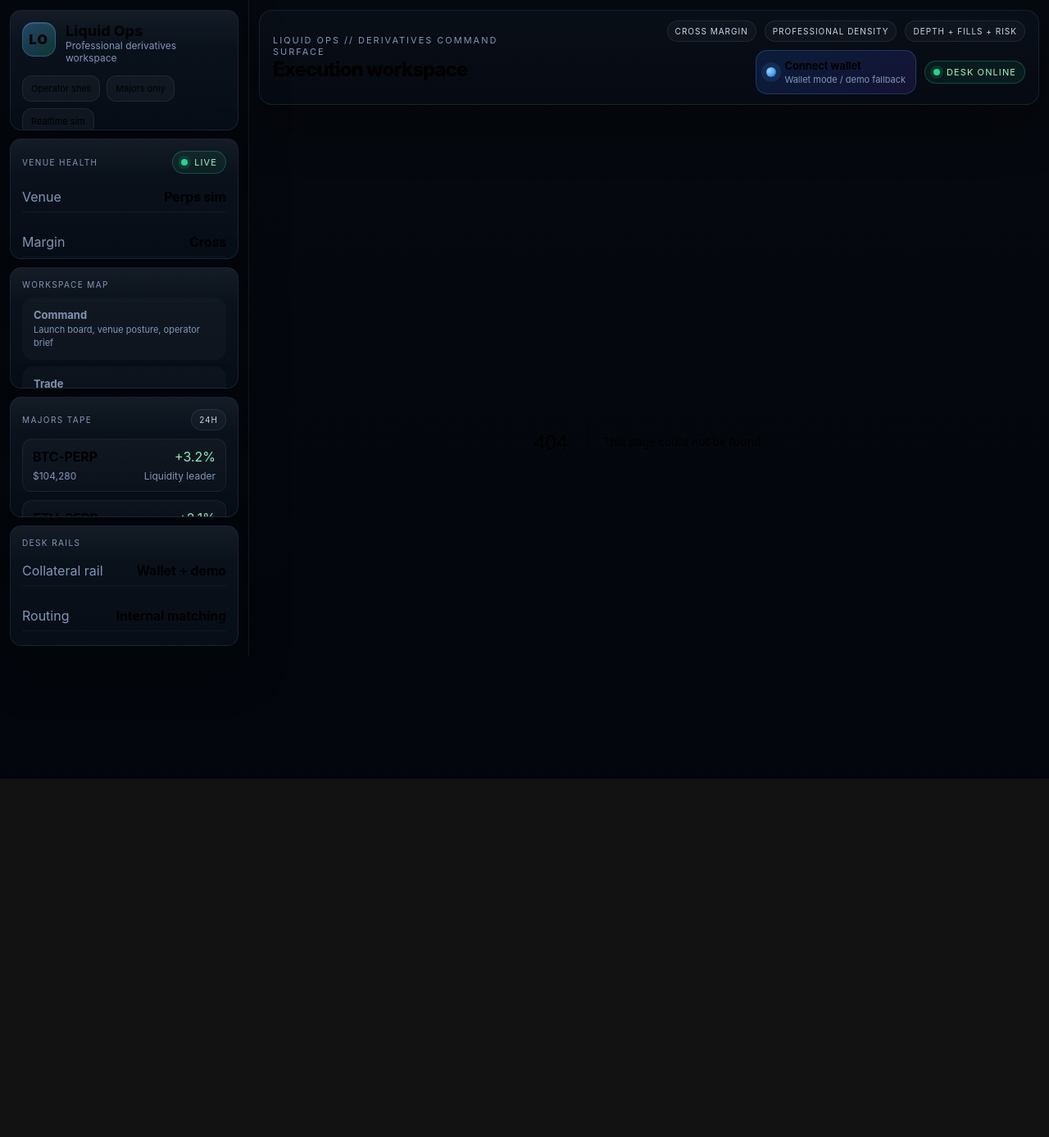
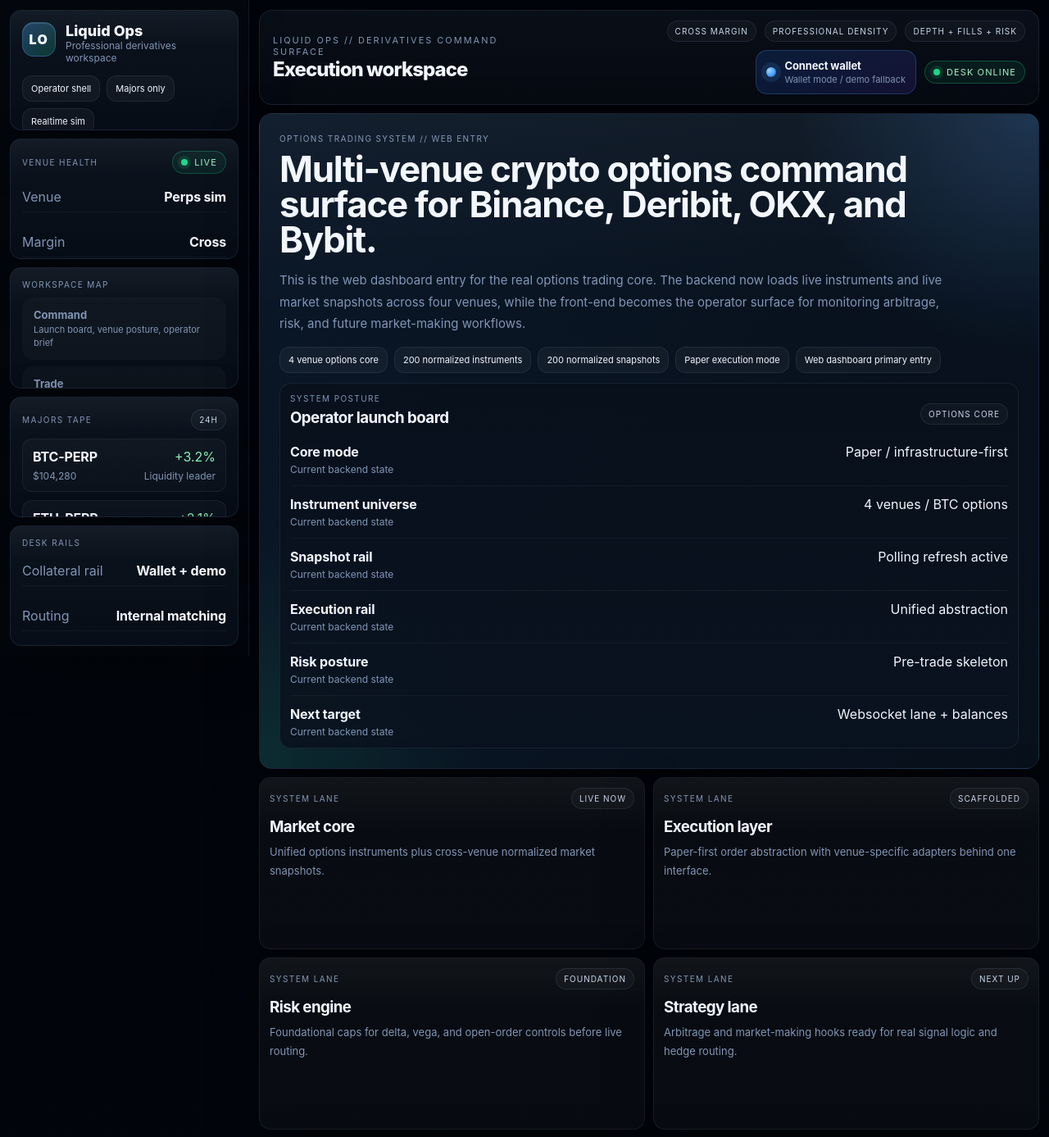
Before and after one commit to open202603/openclaw, a Next.js app in the folder liquid-ops/apps/web/: page /options in a window 1280 px wide. Before the commit this address had no page. Shown: the top 1387 px of the page at 82% size. Before the commit the page ends 950 px from the top, so only its background shows below. Built offline with nearby package versions, Linux system fonts and the light colour scheme.

Commit message:
feat(liquid-ops): add options dashboard entry

```diff
--- /dev/null
+++ b/liquid-ops/apps/web/app/options/page.tsx
@@ -0,0 +1,162 @@
+const venueRows = [
+  {
+    venue: 'Deribit',
+    status: 'Live instruments + snapshots',
+    note: 'BTC options metadata and market snapshots flowing into the backend core.',
+  },
+  {
+    venue: 'Bybit',
+    status: 'Live instruments + snapshots',
+    note: 'Option ticker surface, mark, index, IV, and greek fields are normalized.',
+  },
+  {
+    venue: 'OKX',
+    status: 'Live instruments + snapshots',
+    note: 'BTC-USD options contracts and ticker snapshots are normalized into the shared model.',
+  },
+  {
+    venue: 'Binance Options',
+    status: 'Live instruments + mark feed',
+    note: 'Mark/IV/greeks route into the same market snapshot abstraction.',
+  },
+];
+
+const rails = [
+  ['Core mode', 'Paper / infrastructure-first'],
+  ['Instrument universe', '4 venues / BTC options'],
+  ['Snapshot rail', 'Polling refresh active'],
+  ['Execution rail', 'Unified abstraction'],
+  ['Risk posture', 'Pre-trade skeleton'],
+  ['Next target', 'Websocket lane + balances'],
+];
+
+const commandDeck = [
+  {
+    title: 'Market core',
+    subtitle: 'Unified options instruments plus cross-venue normalized market snapshots.',
+    badge: 'Live now',
+  },
+  {
+    title: 'Execution layer',
+    subtitle: 'Paper-first order abstraction with venue-specific adapters behind one interface.',
+    badge: 'Scaffolded',
+  },
+  {
+    title: 'Risk engine',
+    subtitle: 'Foundational caps for delta, vega, and open-order controls before live routing.',
+    badge: 'Foundation',
+  },
+  {
+    title: 'Strategy lane',
+    subtitle: 'Arbitrage and market-making hooks ready for real signal logic and hedge routing.',
+    badge: 'Next up',
+  },
+];
+
+export default function OptionsDashboardPage() {
+  return (
+    <div className="platform-grid platform-grid-pro">
+      <div className="card overview-hero terminal-banner terminal-hero-pro">
+        <div className="hero-grid grid hero-grid-pro">
+          <div>
+            <div className="eyebrow">Options Trading System // web entry</div>
+            <h2 style={{ marginTop: 10, fontSize: 44, lineHeight: 0.98, maxWidth: 860 }}>
+              Multi-venue crypto options command surface for Binance, Deribit, OKX, and Bybit.
+            </h2>
+            <p className="muted" style={{ maxWidth: 820, fontSize: 15, lineHeight: 1.75 }}>
+              This is the web dashboard entry for the real options trading core. The backend now loads live instruments and live market snapshots across four venues, while the front-end becomes the operator surface for monitoring arbitrage, risk, and future market-making workflows.
+            </p>
+            <div className="terminal-statline terminal-statline-pro">
+              <div className="statline-pill">4 venue options core</div>
+              <div className="statline-pill">200 normalized instruments</div>
+              <div className="statline-pill">200 normalized snapshots</div>
+              <div className="statline-pill">Paper execution mode</div>
+              <div className="statline-pill">Web dashboard primary entry</div>
+            </div>
+          </div>
+
+          <div className="detail-card launch-board-pro" style={{ alignSelf: 'stretch' }}>
+            <div className="row" style={{ marginBottom: 12 }}>
+              <div>
+                <div className="eyebrow">System posture</div>
+                <h3 style={{ marginTop: 6 }}>Operator launch board</h3>
+              </div>
+              <div className="chip">Options core</div>
+            </div>
+            <div className="grid">
+              {rails.map(([label, value]) => (
+                <div key={label} className="list-card-row" style={{ paddingTop: 0 }}>
+                  <div>
+                    <strong>{label}</strong>
+                    <div className="muted" style={{ fontSize: 12, marginTop: 4 }}>Current backend state</div>
+                  </div>
+                  <div>{value}</div>
+                </div>
+              ))}
+            </div>
+          </div>
+        </div>
+      </div>
+
+      <div className="command-strip command-strip-pro">
+        {commandDeck.map((item) => (
+          <div key={item.title} className="card command-card command-card-pro">
+            <div className="row" style={{ marginBottom: 10 }}>
+              <div className="eyebrow">System lane</div>
+              <div className="chip">{item.badge}</div>
+            </div>
+            <h3>{item.title}</h3>
+            <div className="muted" style={{ fontSize: 13, lineHeight: 1.75, minHeight: 84 }}>{item.subtitle}</div>
+          </div>
+        ))}
+      </div>
+
+      <div className="data-rack data-rack-pro">
+        <div className="card">
+          <div className="row" style={{ marginBottom: 12 }}>
+            <div>
+              <h3>Venue coverage</h3>
+              <div className="muted" style={{ fontSize: 12 }}>The backend core is already ingesting live options metadata and normalized market snapshots.</div>
+            </div>
+            <div className="chip">4 venues</div>
+          </div>
+          <div className="grid">
+            {venueRows.map((item) => (
+              <div key={item.venue} className="detail-card compact">
+                <span className="field-label">{item.venue}</span>
+                <strong>{item.status}</strong>
+                <span className="muted" style={{ fontSize: 12 }}>{item.note}</span>
+              </div>
+            ))}
+          </div>
+        </div>
+
+        <div className="card">
+          <div className="row" style={{ marginBottom: 12 }}>
+            <div>
+              <h3>What comes next</h3>
+              <div className="muted" style={{ fontSize: 12 }}>This dashboard will become the primary human-facing control surface for the options core.</div>
+            </div>
+          </div>
+          <div className="grid">
+            <div className="detail-card compact">
+              <span className="field-label">Next upgrade</span>
+              <strong>Realtime websocket rail</strong>
+              <span className="muted" style={{ fontSize: 12 }}>Move from polling-backed snapshots toward live venue streaming.</span>
+            </div>
+            <div className="detail-card compact">
+              <span className="field-label">Soon after</span>
+              <strong>Account + risk dashboard</strong>
+              <span className="muted" style={{ fontSize: 12 }}>Balances, positions, greeks, margin posture, and venue-level health.</span>
+            </div>
+            <div className="detail-card compact">
+              <span className="field-label">Then</span>
+              <strong>Arbitrage opportunity matrix</strong>
+              <span className="muted" style={{ fontSize: 12 }}>Cross-venue strike/expiry dislocations surfaced for operator review.</span>
+            </div>
+          </div>
+        </div>
+      </div>
+    </div>
+  );
+}
--- a/liquid-ops/apps/web/components/layout/app-shell.tsx
+++ b/liquid-ops/apps/web/components/layout/app-shell.tsx
@@ -6,6 +6,7 @@
   { href: '/trade', label: 'Trade', subtitle: 'Order book, chart, ticket, fills, and position control' },
   { href: '/portfolio', label: 'Portfolio', subtitle: 'Collateral, majors mix, equity, and risk posture' },
   { href: '/markets', label: 'Markets', subtitle: 'Scanner, leadership, breadth, and rotation context' },
+  { href: '/options', label: 'Options', subtitle: 'Multi-venue options core, arbitrage surface, and risk rails' },
   { href: '/settings', label: 'Settings', subtitle: 'Workspace defaults, rails, and terminal profile' },
 ];
 
```
Also changed, not shown: liquid-ops/apps/web/app/page.tsx (+7 -1 lines).
